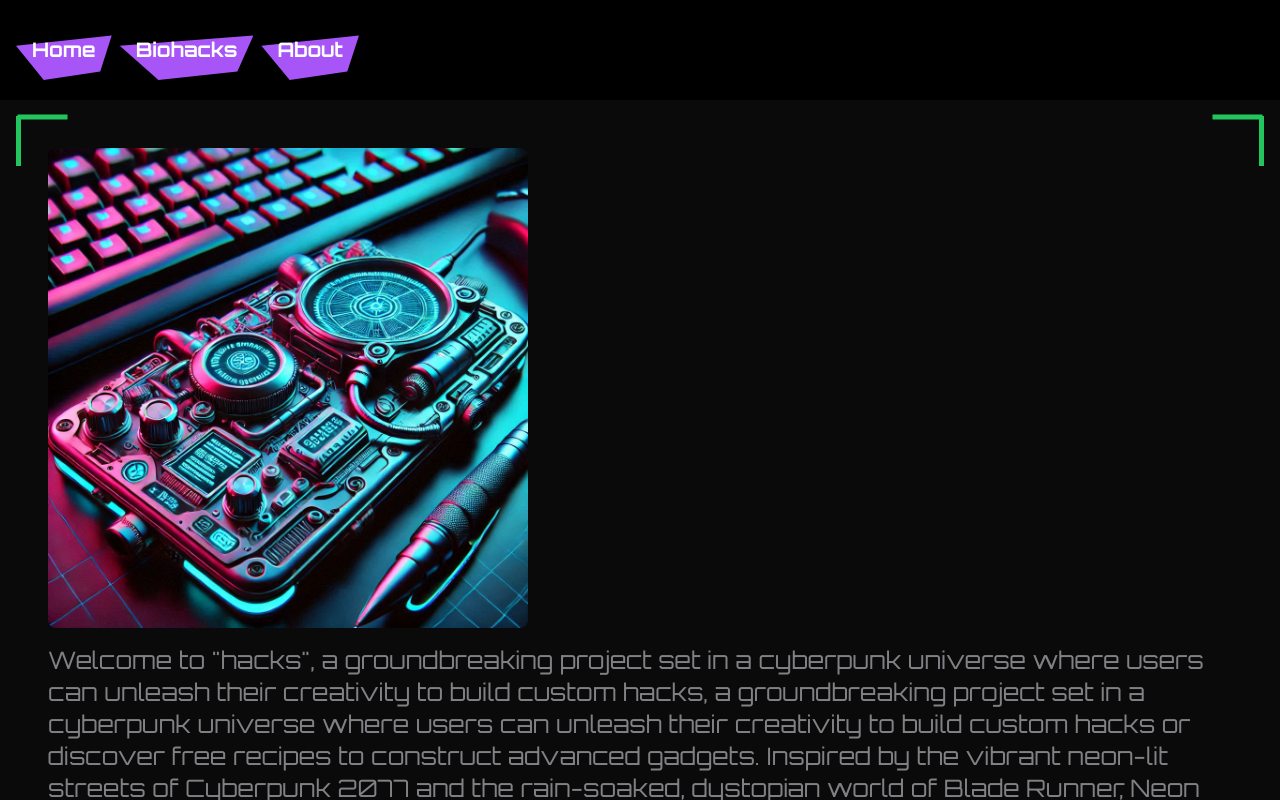
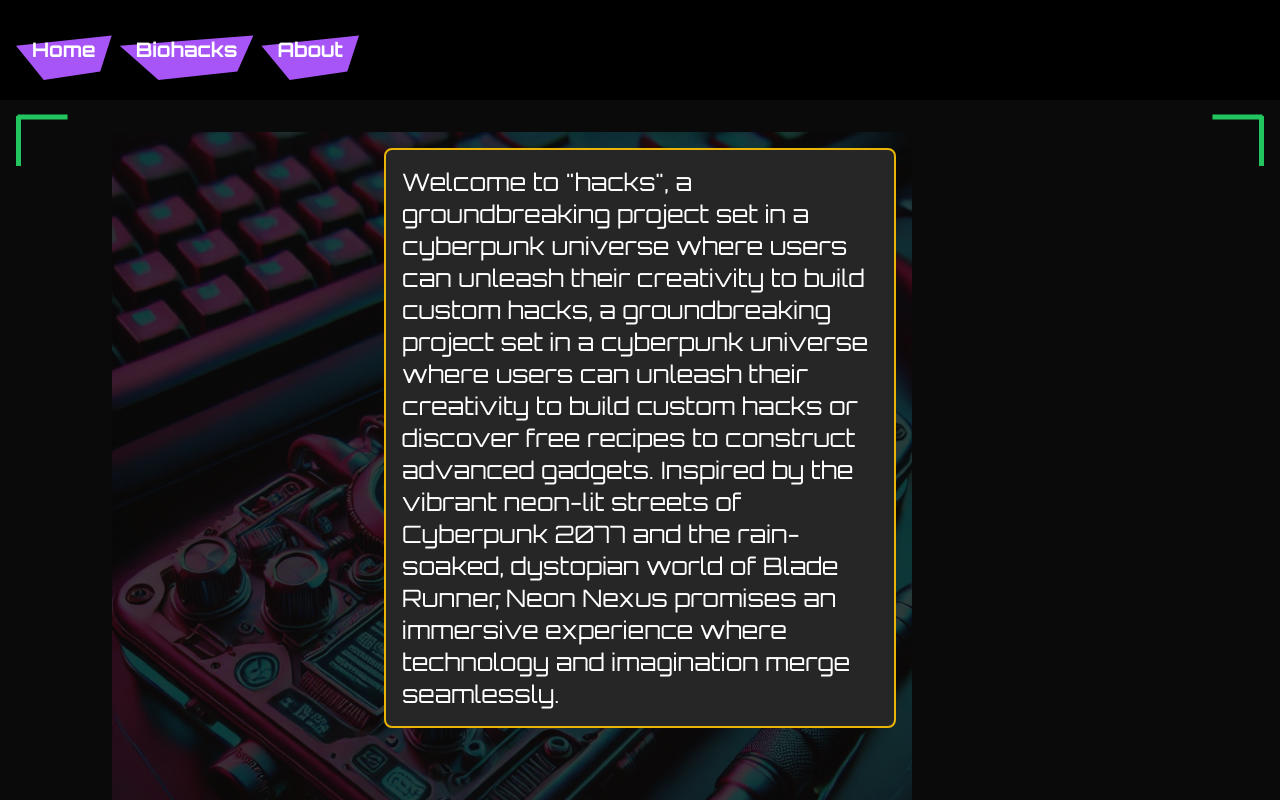
Before and after one commit to guitar6029/cyberpunk-recipe, a Next.js app: page /about in a window 1280 px wide. Shown: the top 800 px of the page. Built offline with nearby package versions, Linux system fonts and the light colour scheme.

Commit message:
updated about section

```diff
--- a/app/about/page.tsx
+++ b/app/about/page.tsx
@@ -1,17 +1,33 @@
 import Image from "next/image";
 
 import TemplateCorners from "@/components/Template/TemplateCorners";
-const Page : React.FC = () => {
+const Page: React.FC = () => {
   return (
     <div className="min-h-screen flex flex-col p-4">
       <TemplateCorners cornerColor="bg-green-500">
-                <div className="flex flex-col gap-4 p-4">
-                    <Image quality={100}  className="w-[30rem] rounded-lg" width={500} height={500} src={'/biohacks/gadgets/gadget1.png'} alt="cyberpunk" />
-                    <p className="sm:text-xl leading-relaxed lg:text-2xl text-gray-for-dark-drop">Welcome to &quot;hacks&quot;, a groundbreaking project set in a cyberpunk universe where users can unleash their creativity to build custom hacks, a groundbreaking project set in a cyberpunk universe where users can unleash their creativity to build custom hacks or discover free recipes to construct advanced gadgets. Inspired by the vibrant neon-lit streets of Cyberpunk 2077 and the rain-soaked, dystopian world of Blade Runner, Neon Nexus promises an immersive experience where technology and imagination merge seamlessly.</p>
+        <div className="relative flex flex-col gap-4 p-4 items-center justify-center">
+          <Image
+            quality={100}
+            className="w-[50rem] rounded-lg absolute top-0 left-20 opacity-20 z-[-1]"
+            width={500}
+            height={500}
+            src={"/biohacks/gadgets/gadget1.png"}
+            alt="cyberpunk"
+          />
+          <p className="sm:text-xl sm:w-[100vw] lg:w-[40vw] leading-relaxed lg:text-2xl text-white bg-neutral-800 p-4 rounded-lg border-yellow-500 border-2">
+            Welcome to &quot;hacks&quot;, a groundbreaking project set in a
+            cyberpunk universe where users can unleash their creativity to build
+            custom hacks, a groundbreaking project set in a cyberpunk universe
+            where users can unleash their creativity to build custom hacks or
+            discover free recipes to construct advanced gadgets. Inspired by the
+            vibrant neon-lit streets of Cyberpunk 2077 and the rain-soaked,
+            dystopian world of Blade Runner, Neon Nexus promises an immersive
+            experience where technology and imagination merge seamlessly.
+          </p>
         </div>
       </TemplateCorners>
     </div>
   );
-}
+};
 
-export default Page ;
+export default Page;
```
Lines whose indentation alone changed are shown as unchanged.
